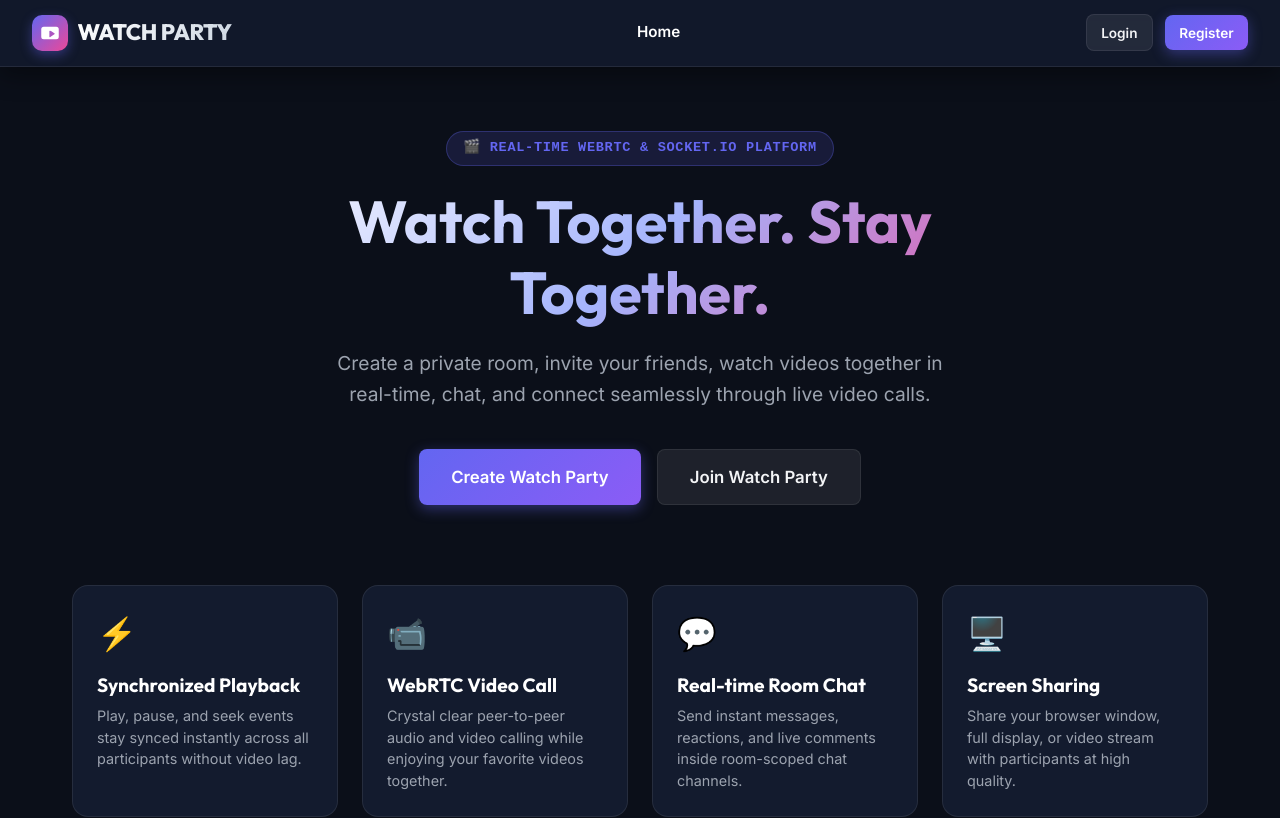
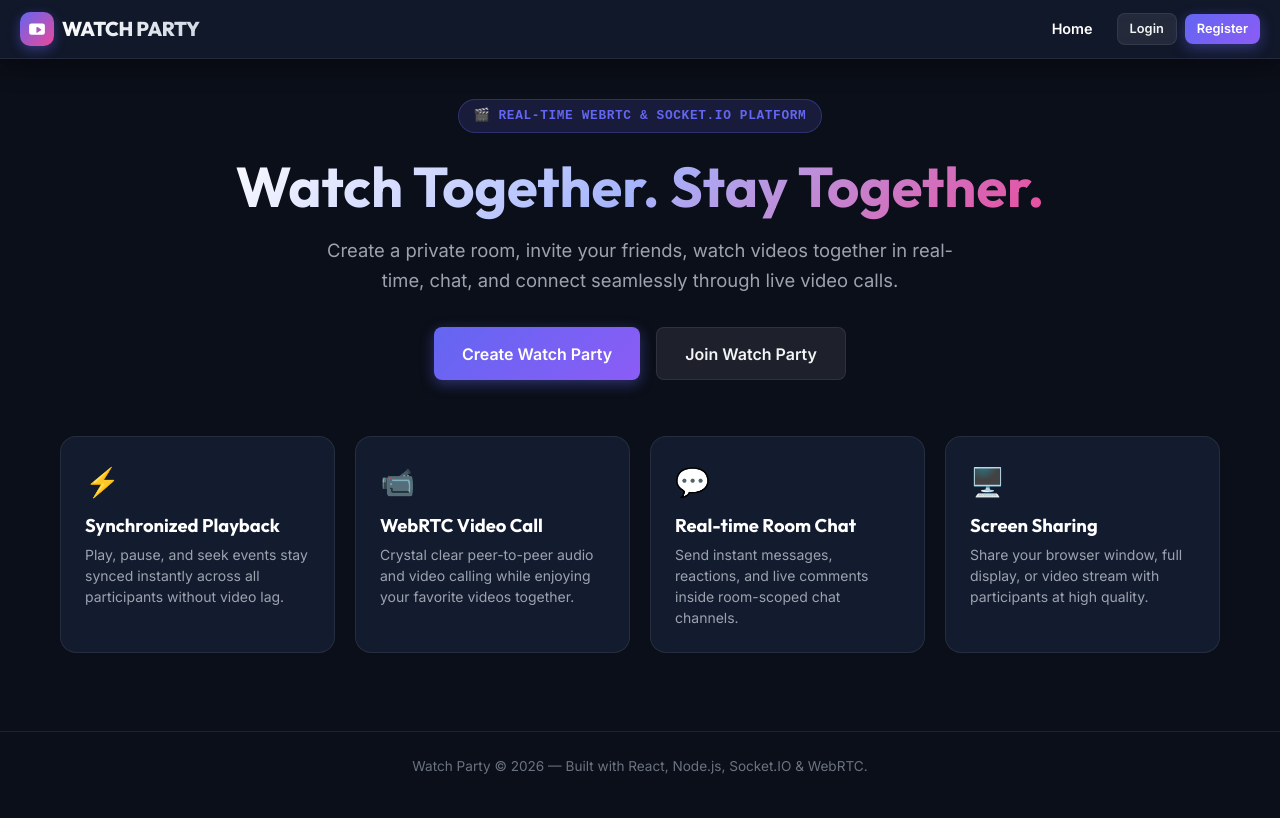
Before and after one commit to ssatpute878-oss/watch-party, a React (Vite) app in the folder client/: page / in a window 1280 px wide. Shown: the top 818 px of the page. Built offline with nearby package versions, Linux system fonts and the light colour scheme; no server answers.

Commit message:
feat: make Home/Dashboard 100% mobile responsive and implement room-wide universal video sync with 10s skip controls

```diff
--- a/client/src/components/Navbar.jsx
+++ b/client/src/components/Navbar.jsx
@@ -1,4 +1,4 @@
-import React from 'react';
+import React, { useState } from 'react';
 import { Link, useNavigate, useLocation } from 'react-router-dom';
 import { useAuth } from '../context/AuthContext';
 
@@ -6,6 +6,7 @@ function Navbar() {
   const { user, isAuthenticated, logout } = useAuth();
   const navigate = useNavigate();
   const location = useLocation();
+  const [mobileMenuOpen, setMobileMenuOpen] = useState(false);
 
   const handleLogout = () => {
     logout();
@@ -23,16 +24,17 @@ function Navbar() {
       borderTop: 'none',
       borderLeft: 'none',
       borderRight: 'none',
-      padding: '0.9rem 2rem',
+      padding: '0.75rem 1.25rem',
       display: 'flex',
       alignItems: 'center',
-      justifyContent: 'space-between'
+      justifyContent: 'space-between',
+      flexWrap: 'wrap'
     }}>
       {/* Brand Logo */}
-      <Link to="/" style={{ display: 'flex', alignItems: 'center', gap: '0.6rem', textDecoration: 'none' }}>
+      <Link to="/" style={{ display: 'flex', alignItems: 'center', gap: '0.5rem', textDecoration: 'none' }}>
         <div style={{
-          width: '36px',
-          height: '36px',
+          width: '34px',
+          height: '34px',
           borderRadius: '10px',
           background: 'linear-gradient(135deg, var(--primary) 0%, var(--accent) 100%)',
           display: 'flex',
@@ -40,13 +42,13 @@ function Navbar() {
           justifyContent: 'center',
           boxShadow: '0 4px 12px rgba(99, 102, 241, 0.4)'
         }}>
-          <svg width="20" height="20" viewBox="0 0 24 24" fill="#ffffff">
+          <svg width="18" height="18" viewBox="0 0 24 24" fill="#ffffff">
             <path d="M4.5 4.5a3 3 0 00-3 3v9a3 3 0 003 3h15a3 3 0 003-3v-9a3 3 0 00-3-3h-15zm8.25 4.875l4.5 3a.75.75 0 010 1.25l-4.5 3A.75.75 0 0111.25 16v-6a.75.75 0 011.5-.125z"/>
           </svg>
         </div>
         <span style={{
           fontFamily: 'var(--font-heading)',
-          fontSize: '1.4rem',
+          fontSize: '1.25rem',
           fontWeight: 800,
           letterSpacing: '-0.02em',
           background: 'linear-gradient(135deg, #FFFFFF 0%, #CBD5E1 100%)',
@@ -57,14 +59,24 @@ function Navbar() {
         </span>
       </Link>
 
-      {/* Navigation Links */}
-      <div style={{ display: 'flex', alignItems: 'center', gap: '1.5rem' }}>
+      {/* Mobile Menu Toggle Button */}
+      <button
+        onClick={() => setMobileMenuOpen(!mobileMenuOpen)}
+        className="mobile-nav-toggle btn btn-secondary"
+        style={{ padding: '0.35rem 0.6rem', fontSize: '1.1rem' }}
+      >
+        {mobileMenuOpen ? '✕' : '☰'}
+      </button>
+
+      {/* Desktop & Mobile Navigation Links Container */}
+      <div className={`nav-links-container ${mobileMenuOpen ? 'open' : ''}`}>
         <Link
           to="/"
+          onClick={() => setMobileMenuOpen(false)}
           style={{
             color: isActive('/') ? '#FFFFFF' : 'var(--text-muted)',
             fontWeight: isActive('/') ? 600 : 500,
-            fontSize: '0.95rem'
+            fontSize: '0.9rem'
           }}
         >
           Home
@@ -74,59 +86,62 @@ function Navbar() {
           <>
             <Link
               to="/dashboard"
+              onClick={() => setMobileMenuOpen(false)}
               style={{
                 color: isActive('/dashboard') ? '#FFFFFF' : 'var(--text-muted)',
                 fontWeight: isActive('/dashboard') ? 600 : 500,
-                fontSize: '0.95rem'
+                fontSize: '0.9rem'
               }}
             >
               Dashboard
             </Link>
             <Link
               to="/create-party"
+              onClick={() => setMobileMenuOpen(false)}
               style={{
                 color: isActive('/create-party') ? '#FFFFFF' : 'var(--text-muted)',
                 fontWeight: isActive('/create-party') ? 600 : 500,
-                fontSize: '0.95rem'
+                fontSize: '0.9rem'
               }}
             >
               Create Party
             </Link>
             <Link
               to="/join-party"
+              onClick={() => setMobileMenuOpen(false)}
               style={{
                 color: isActive('/join-party') ? '#FFFFFF' : 'var(--text-muted)',
                 fontWeight: isActive('/join-party') ? 600 : 500,
-                fontSize: '0.95rem'
+                fontSize: '0.9rem'
               }}
             >
               Join Party
             </Link>
           </>
         )}
-      </div>
 
-      {/* User Actions */}
-      <div style={{ display: 'flex', alignItems: 'center', gap: '1rem' }}>
+        {/* User Actions inside Mobile Menu */}
+        <div style={{ display: 'flex', alignItems: 'center', gap: '0.75rem', marginTop: mobileMenuOpen ? '0.5rem' : '0' }}>
           {isAuthenticated ? (
-          <div style={{ display: 'flex', alignItems: 'center', gap: '1rem' }}>
-            <span style={{ fontSize: '0.9rem', color: 'var(--text-main)', fontWeight: 500 }}>
+            <div style={{ display: 'flex', alignItems: 'center', gap: '0.75rem' }}>
+              <span style={{ fontSize: '0.85rem', color: 'var(--text-main)', fontWeight: 500 }}>
                 👋 {user?.name}
               </span>
-            <button onClick={handleLogout} className="btn btn-secondary" style={{ padding: '0.45rem 0.9rem', fontSize: '0.85rem' }}>
+              <button onClick={handleLogout} className="btn btn-secondary" style={{ padding: '0.35rem 0.75rem', fontSize: '0.8rem' }}>
                 Logout
               </button>
             </div>
           ) : (
-          <div style={{ display: 'flex', alignItems: 'center', gap: '0.75rem' }}>
-            <Link to="/login" className="btn btn-secondary" style={{ padding: '0.45rem 0.9rem', fontSize: '0.85rem' }}>
+            <div style={{ display: 'flex', alignItems: 'center', gap: '0.5rem' }}>
+              <Link to="/login" onClick={() => setMobileMenuOpen(false)} className="btn btn-secondary" style={{ padding: '0.35rem 0.75rem', fontSize: '0.8rem' }}>
                 Login
               </Link>
-            <Link to="/register" className="btn btn-primary" style={{ padding: '0.45rem 0.9rem', fontSize: '0.85rem' }}>
+              <Link to="/register" onClick={() => setMobileMenuOpen(false)} className="btn btn-primary" style={{ padding: '0.35rem 0.75rem', fontSize: '0.8rem' }}>
                 Register
               </Link>
             </div>
           )}
+        </div>
       </div>
     </nav>
   );
--- a/client/src/pages/Home.jsx
+++ b/client/src/pages/Home.jsx
@@ -11,43 +11,43 @@ function Home() {
       <Navbar />
 
       {/* Hero Section */}
-      <main style={{ flex: 1, padding: '4rem 2rem', maxWidth: '1200px', margin: '0 auto', width: '100%' }}>
-        <div style={{ textAlign: 'center', marginBottom: '5rem' }} className="fade-in">
-          <span className="badge badge-room" style={{ marginBottom: '1.25rem', fontSize: '0.85rem', padding: '0.4rem 1rem' }}>
+      <main style={{ flex: 1, padding: '2.5rem 1.25rem', maxWidth: '1200px', margin: '0 auto', width: '100%' }}>
+        <div style={{ textAlign: 'center', marginBottom: '3.5rem' }} className="fade-in">
+          <span className="badge badge-room" style={{ marginBottom: '1.25rem', fontSize: '0.8rem', padding: '0.4rem 0.9rem' }}>
             🎬 Real-time WebRTC & Socket.IO Platform
           </span>
           <h1 style={{
-            fontSize: 'calc(2.5rem + 1.5vw)',
-            marginBottom: '1.25rem',
+            fontSize: 'clamp(2rem, 5vw, 3.5rem)',
+            marginBottom: '1rem',
             background: 'linear-gradient(135deg, #FFFFFF 0%, #A5B4FC 50%, #EC4899 100%)',
             WebkitBackgroundClip: 'text',
             WebkitTextFillColor: 'transparent',
             maxWidth: '850px',
-            margin: '0 auto 1.25rem auto'
+            margin: '0 auto 1rem auto'
           }}>
             Watch Together. Stay Together.
           </h1>
           <p style={{
-            fontSize: '1.2rem',
+            fontSize: 'clamp(0.95rem, 2.5vw, 1.15rem)',
             color: 'var(--text-muted)',
             maxWidth: '650px',
-            margin: '0 auto 2.5rem auto',
+            margin: '0 auto 2rem auto',
             lineHeight: 1.6
           }}>
             Create a private room, invite your friends, watch videos together in real-time, chat, and connect seamlessly through live video calls.
           </p>
 
-          <div style={{ display: 'flex', gap: '1rem', justifyContent: 'center', flexWrap: 'wrap' }}>
+          <div className="hero-cta-buttons" style={{ display: 'flex', gap: '1rem', justifyContent: 'center', flexWrap: 'wrap' }}>
             {isAuthenticated ? (
-              <Link to="/dashboard" className="btn btn-primary" style={{ padding: '0.9rem 2rem', fontSize: '1.05rem' }}>
+              <Link to="/dashboard" className="btn btn-primary" style={{ padding: '0.85rem 1.75rem', fontSize: '1rem' }}>
                 Go to Dashboard
               </Link>
             ) : (
               <>
-                <Link to="/register" className="btn btn-primary" style={{ padding: '0.9rem 2rem', fontSize: '1.05rem' }}>
+                <Link to="/register" className="btn btn-primary" style={{ padding: '0.85rem 1.75rem', fontSize: '1rem' }}>
                   Create Watch Party
                 </Link>
-                <Link to="/login" className="btn btn-secondary" style={{ padding: '0.9rem 2rem', fontSize: '1.05rem' }}>
+                <Link to="/login" className="btn btn-secondary" style={{ padding: '0.85rem 1.75rem', fontSize: '1rem' }}>
                   Join Watch Party
                 </Link>
               </>
@@ -58,38 +58,38 @@ function Home() {
         {/* Feature Grid */}
         <div style={{
           display: 'grid',
-          gridTemplateColumns: 'repeat(auto-fit, minmax(260px, 1fr))',
-          gap: '1.5rem',
-          marginTop: '2rem'
+          gridTemplateColumns: 'repeat(auto-fit, minmax(240px, 1fr))',
+          gap: '1.25rem',
+          marginTop: '1rem'
         }}>
           <div className="glass-card">
-            <div style={{ fontSize: '2rem', marginBottom: '1rem' }}>⚡</div>
-            <h3 style={{ fontSize: '1.2rem', marginBottom: '0.5rem' }}>Synchronized Playback</h3>
-            <p style={{ color: 'var(--text-muted)', fontSize: '0.9rem' }}>
+            <div style={{ fontSize: '1.75rem', marginBottom: '0.75rem' }}>⚡</div>
+            <h3 style={{ fontSize: '1.15rem', marginBottom: '0.4rem' }}>Synchronized Playback</h3>
+            <p style={{ color: 'var(--text-muted)', fontSize: '0.875rem' }}>
               Play, pause, and seek events stay synced instantly across all participants without video lag.
             </p>
           </div>
 
           <div className="glass-card">
-            <div style={{ fontSize: '2rem', marginBottom: '1rem' }}>📹</div>
-            <h3 style={{ fontSize: '1.2rem', marginBottom: '0.5rem' }}>WebRTC Video Call</h3>
-            <p style={{ color: 'var(--text-muted)', fontSize: '0.9rem' }}>
+            <div style={{ fontSize: '1.75rem', marginBottom: '0.75rem' }}>📹</div>
+            <h3 style={{ fontSize: '1.15rem', marginBottom: '0.4rem' }}>WebRTC Video Call</h3>
+            <p style={{ color: 'var(--text-muted)', fontSize: '0.875rem' }}>
               Crystal clear peer-to-peer audio and video calling while enjoying your favorite videos together.
             </p>
           </div>
 
           <div className="glass-card">
-            <div style={{ fontSize: '2rem', marginBottom: '1rem' }}>💬</div>
-            <h3 style={{ fontSize: '1.2rem', marginBottom: '0.5rem' }}>Real-time Room Chat</h3>
-            <p style={{ color: 'var(--text-muted)', fontSize: '0.9rem' }}>
+            <div style={{ fontSize: '1.75rem', marginBottom: '0.75rem' }}>💬</div>
+            <h3 style={{ fontSize: '1.15rem', marginBottom: '0.4rem' }}>Real-time Room Chat</h3>
+            <p style={{ color: 'var(--text-muted)', fontSize: '0.875rem' }}>
               Send instant messages, reactions, and live comments inside room-scoped chat channels.
             </p>
           </div>
 
           <div className="glass-card">
-            <div style={{ fontSize: '2rem', marginBottom: '1rem' }}>🖥️</div>
-            <h3 style={{ fontSize: '1.2rem', marginBottom: '0.5rem' }}>Screen Sharing</h3>
-            <p style={{ color: 'var(--text-muted)', fontSize: '0.9rem' }}>
+            <div style={{ fontSize: '1.75rem', marginBottom: '0.75rem' }}>🖥️</div>
+            <h3 style={{ fontSize: '1.15rem', marginBottom: '0.4rem' }}>Screen Sharing</h3>
+            <p style={{ color: 'var(--text-muted)', fontSize: '0.875rem' }}>
               Share your browser window, full display, or video stream with participants at high quality.
             </p>
           </div>
@@ -99,10 +99,10 @@ function Home() {
       {/* Footer */}
       <footer style={{
         textAlign: 'center',
-        padding: '2rem',
+        padding: '1.5rem 1rem',
         borderTop: '1px solid var(--bg-glass-border)',
         color: 'var(--text-dim)',
-        fontSize: '0.875rem'
+        fontSize: '0.85rem'
       }}>
         Watch Party &copy; {new Date().getFullYear()} — Built with React, Node.js, Socket.IO & WebRTC.
       </footer>
--- a/client/src/styles/global.css
+++ b/client/src/styles/global.css
@@ -274,7 +274,17 @@ a:hover {
 }
 
 /* Mobile & Tablet Responsive Media Queries */
-@media (max-width: 900px) {
+.mobile-nav-toggle {
+  display: none;
+}
+
+.nav-links-container {
+  display: flex;
+  align-items: center;
+  gap: 1.5rem;
+}
+
+@media (max-width: 768px) {
   body {
     font-size: 14px;
   }
@@ -293,6 +303,35 @@ a:hover {
     width: 40px;
     height: 40px;
     min-width: 40px;
+  }
+
+  /* Mobile Navbar */
+  .mobile-nav-toggle {
+    display: inline-flex;
+  }
+
+  .nav-links-container {
+    display: none;
+    width: 100%;
+    flex-direction: column;
+    align-items: flex-start;
+    gap: 1rem;
+    padding-top: 1rem;
+    border-top: 1px solid var(--bg-glass-border);
+    margin-top: 0.75rem;
+  }
+
+  .nav-links-container.open {
+    display: flex;
+  }
+
+  .hero-cta-buttons {
+    flex-direction: column;
+    width: 100%;
+  }
+
+  .hero-cta-buttons .btn {
+    width: 100%;
   }
 
   /* Watch Party Room Mobile Stack */
```
Also changed, not shown: client/src/components/VideoPlayer.jsx (+59 -19 lines), client/src/pages/Dashboard.jsx (+26 -26 lines), 1 other file (tests, documents, lock files or other folders). Lines whose indentation alone changed are shown as unchanged.
